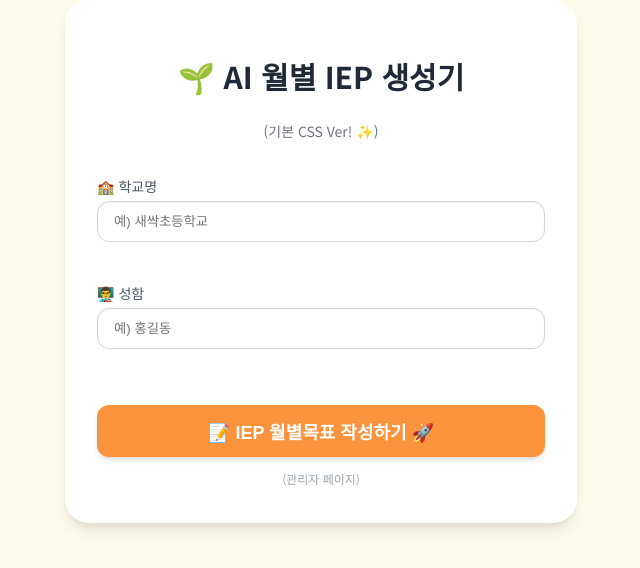
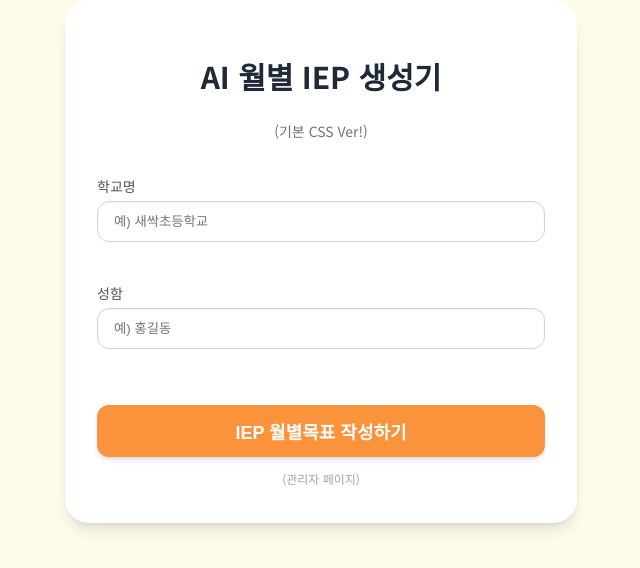
Before and after one commit to Lala-goodhub/iep-generator-monthgoals, a Next.js app: page / in a window 1280 px wide. Shown: the top 568 px of the page, without its empty margins (319-959 px from the left). Built offline with nearby package versions, Linux system fonts and the light colour scheme; no server answers.

Commit message:
최종 보안 적용! (익명 인증 심기 및 이모티콘 제거)

```diff
--- a/app/api/log/route.js
+++ b/app/api/log/route.js
@@ -1,3 +1,4 @@
+import { auth } from '@/lib/firebase';
 import { NextResponse } from 'next/server';
 import { db } from '@/lib/firebase'; // 4-1에서 만든 'Firebase 설계도' 📝
 import { collection, addDoc, serverTimestamp } from 'firebase/firestore'; // Firebase '장부' 🗃️ 연장 🔧 (serverTimestamp ⌚ 포함!)
--- a/app/page.js
+++ b/app/page.js
@@ -1,79 +1,81 @@
 'use client';
-import { useState, useCallback } from 'react'; // (NEW!) useCallback 추가!
+import { useState, useCallback } from 'react';
 import { useRouter } from 'next/navigation';
+import { auth } from '@/lib/firebase'; // Firebase Auth 연장
+import { signInAnonymously } from 'firebase/auth'; // 익명 로그인 함수
 
 // (로그인 페이지)
 export default function LoginPage() {
-  // --- 상태 정의 (100% 동일) ---
   const [school, setSchool] = useState('');
   const [name, setName] = useState('');
   const [isLoading, setIsLoading] = useState(false);
   const [error, setError] = useState('');
   const router = useRouter();
 
-  // --- "작성하기" 버튼 핸들러 (NEW!) ✨ '비밀 주방' 🧑‍🍳 호출 로직 추가! ✨ ---
-  const handleSubmit = useCallback(async (e) => { // (NEW!) async 추가! (fetch 쓰려면!)
+  // "작성하기" 버튼 핸들러 (익명 로그인 후 로그 기록!)
+  const handleSubmit = useCallback(async (e) => {
     e.preventDefault();
     setIsLoading(true);
     setError('');
     if (school.trim() === '' || name.trim() === '') {
-      setError('🚨 학교명과 이름은 필수 입력입니다!');
+      setError('학교명과 이름은 필수 입력입니다!');
       setIsLoading(false);
       return;
     }
 
     try {
-      // --- ✨ (핵심!) '비밀 주방'(/api/log)에 'POST' 방식으로 '요청' 📞! ---
-      const response = await fetch('/api/log', { // (NEW!) 우리 '비밀 주방' 주소!
-        method: 'POST', // (NEW!) '보내는' 방식!
+      // (NEW!) 1. 익명 로그인 👤 (Firebase 인증 🔑 획득!)
+      console.log('Attempting Anonymous Sign-in...');
+      await signInAnonymously(auth);
+      console.log('Anonymous Sign-in Success!');
+
+      // --- 2. '비밀 주방'(/api/log)에 'POST' 방식으로 '요청' (로그 기록!) ---
+      const response = await fetch('/api/log', {
+        method: 'POST',
         headers: {
-          'Content-Type': 'application/json', // (NEW!) "JSON 형식으로 보낸다!"
+          'Content-Type': 'application/json',
         },
-        body: JSON.stringify({ school, name }), // (NEW!) '학교/이름' 🥩 재료 포장! 🎁
+        body: JSON.stringify({ school, name }),
       });
 
-      // --- ✨ '비밀 주방' 🧑‍🍳의 '응답' 💬 확인! ---
-      if (!response.ok) { // (NEW!) 응답이 '성공'(201) 아니면? ➡️ 에러! 💥
-        const errorData = await response.json(); // (NEW!) 주방 에러 메시지 받기!
-        throw new Error(errorData.error || '로그 기록 실패'); // (NEW!) 에러 던지기! 💥
+      // --- 3. '비밀 주방'의 '응답' 확인! ---
+      if (!response.ok) {
+        const errorData = await response.json();
+        throw new Error(errorData.error || '로그 기록 실패');
       }
 
-      // --- ✨ '성공!' ✅ ➡️ '생성기' 🤖 페이지로 이동! ---
-      console.log('🔥 Log successful!'); // (NEW!) 브라우저 '콘솔'에도 기록!
+      // --- 4. '성공!' ✅ ➡️ '생성기' 페이지로 이동! ---
+      console.log('Log successful!');
       router.push('/generator');
-      // (성공 시에는 setIsLoading(false) 할 필요 없음 -> 페이지 이동하니까!)
 
     } catch (err) {
-      // --- ✨ '요청' 📞 실패 또는 '주방' 🧑‍🍳 에러 💥 처리! ---
-      console.error("🚨 Logging error:", err);
-      setError(err.message || '로그 기록 중 오류 발생'); // (NEW!) 에러 메시지 표시!
-      setIsLoading(false); // (NEW!) 로딩 멈추기!
+      // --- '요청' 실패 또는 '주방' 에러 처리! ---
+      console.error("Logging error:", err);
+      setError(err.message || '로그 기록 중 오류 발생');
+      setIsLoading(false);
     }
 
-    // --- (삭제!) '가짜' 로딩 1초 ➡️ 100% '삭제!' 🗑️ ---
-    // setTimeout(() => { ... }, 1000);
+  }, [school, name, router]);
 
-  }, [school, name, router]); // (NEW!) useCallback 의존성 추가!
-
-  // --- (NEW!) ✨ 여기가 '예쁜 옷' 👕 입은 로그인 화면 (HTML/JSX - 100% 동일!) ---
+  // --- 여기가 로그인 화면 (HTML/JSX - 이모티콘 싹! 제거!) ---
   return (
     <div className="card login-card">
       <header className="card-header">
-        <h1 className="card-title">🌱 AI 월별 IEP 생성기</h1>
-        <p className="card-subtitle">(기본 CSS Ver! ✨)</p>
+        <h1 className="card-title">AI 월별 IEP 생성기</h1>
+        <p className="card-subtitle">(기본 CSS Ver!)</p>
       </header>
       <form onSubmit={handleSubmit} style={{ display: 'flex', flexDirection: 'column', gap: '1rem' }}>
         <div className="form-section">
-          <label htmlFor="school" className="form-label">🏫 학교명</label>
+          <label htmlFor="school" className="form-label">학교명</label>
           <input type="text" id="school" value={school} onChange={(e) => setSchool(e.target.value)} disabled={isLoading} placeholder="예) 새싹초등학교" className="input-text" />
         </div>
         <div className="form-section">
-          <label htmlFor="name" className="form-label">👨‍🏫 성함</label>
+          <label htmlFor="name" className="form-label">성함</label>
           <input type="text" id="name" value={name} onChange={(e) => setName(e.target.value)} disabled={isLoading} placeholder="예) 홍길동" className="input-text" />
         </div>
         <div style={{ paddingTop: '1rem' }}>
           <button type="submit" disabled={isLoading} className="button">
-            {isLoading ? '기록 중...' : '📝 IEP 월별목표 작성하기 🚀'}
+            {isLoading ? '기록 중...' : 'IEP 월별목표 작성하기'}
           </button>
         </div>
       </form>
```
